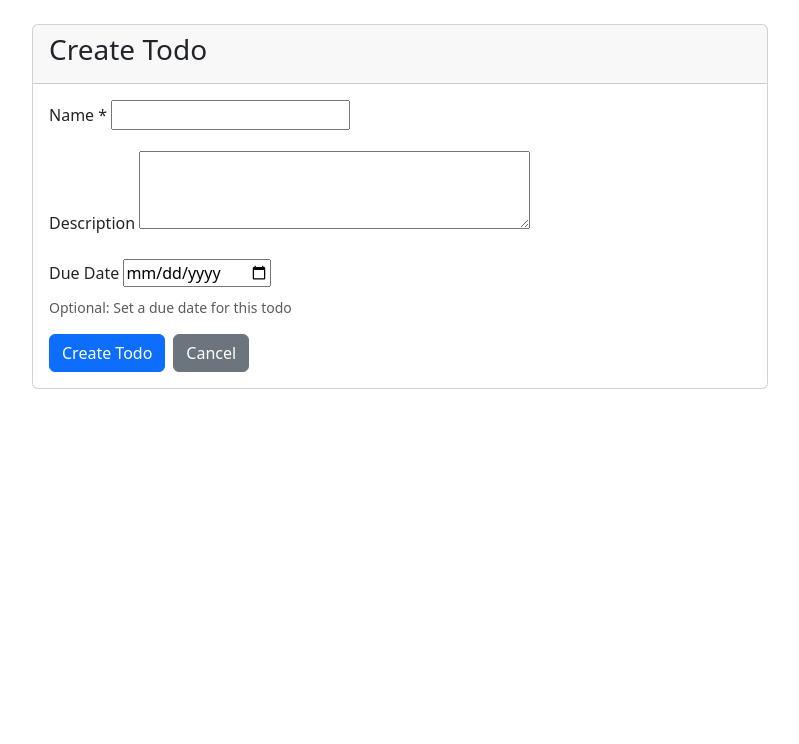
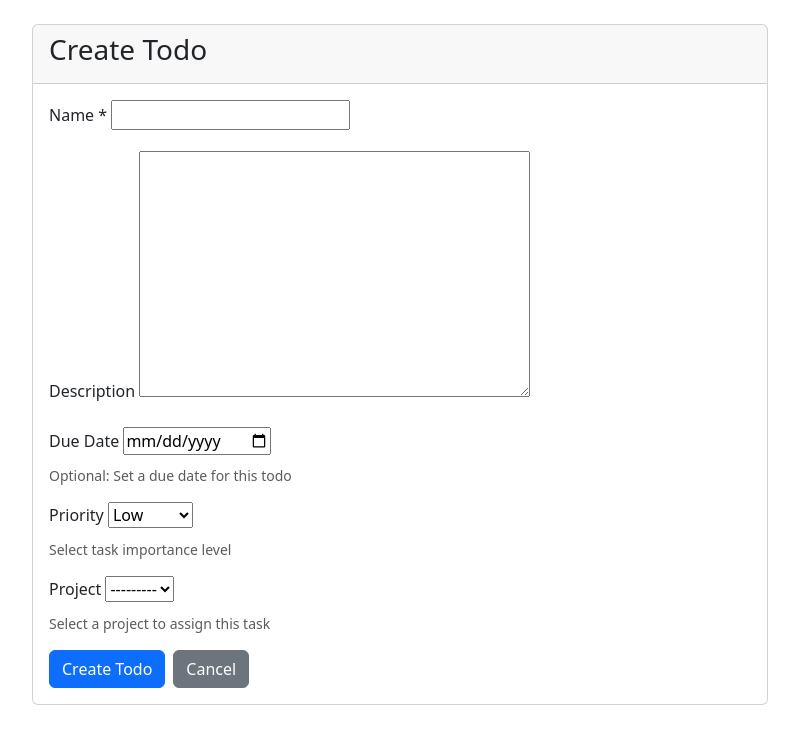
Before and after one commit to eece-4081-fall-2025/rueben_murillo_todo, a Django app: page /create/ in a window 1280 px wide. Shown: the part 56-800 px from the top of the page, without its empty margins (240-1039 px from the left). Run offline with Django 5.2, Linux system fonts and the light colour scheme; the visitor is signed in with stand-in values (Sample User, id 1); data that the repository does not hold is empty.

Commit message:
checking functionality of new project functions

```diff
--- a/five/todo/forms.py
+++ b/five/todo/forms.py
@@ -2,14 +2,19 @@ from django import forms
 from .models import ToDo,Project
 
 class ToDoForm(forms.ModelForm):
+    due_date = forms.DateField(
+        required = False,
+        widget=forms.DateInput(attrs={'type':'date'},format='%Y-%m-%d'),
+        input_formats=['%Y-%m-%d'])
     class Meta:
         model = ToDo
-        exclude = ['user']
-        fields = ['name', 'description', 'due_date','priority','project']
-        widgets = {
-            'due_date': forms.DateInput(attrs={'type': 'date'}),
-            'description' : forms.Textarea(attrs={'rows':3}),
-        }
+        fields = ['name', 'description', 'due_date', 'completed', 'priority', 'project']
+
+    def __init__(self, *args, **kwargs):
+        user = kwargs.pop('user', None)
+        super().__init__(*args,**kwargs)
+        if user:
+            self.fields['project'].queryset = Project.objects.filter(user=user)
 
 class ProjectForm(forms.ModelForm):
     class Meta:
--- a/five/todo/templates/todo/todo_form.html
+++ b/five/todo/templates/todo/todo_form.html
@@ -1,4 +1,3 @@
-<!-- templates/todo/todo_form.html -->
 {% extends 'todo/base.html' %}
 
 {% block title %}{{ action }} Todo{% endblock %}
@@ -39,6 +38,24 @@
                         <div class="form-text">Optional: Set a due date for this todo</div>
                     </div>
 
+                    <div class="mb-3">
+                        <label for="{{ form.priority.id_for_label }}" class="form-label">Priority</label>
+                        {{ form.priority }}
+                        {% if form.priority.errors %}
+                        <div class="text-danger">{{ form.priority.errors }}</div>
+                        {% endif %}
+                        <div class="form-text">Select task importance level</div>
+                    </div>
+
+                    <div class="mb-3">
+                        <label for="{{ form.project.id_for_label }}" class="form-label">Project</label>
+                        {{ form.project }}
+                        {% if form.project.errors %}
+                            <div class="text-danger">{{ form.project.errors }}</div>
+                        {% endif %}
+                        <div class="form-text">Select a project to assign this task</div>
+                    </div>
+
                     <div class="d-flex gap-2">
                         <button type="submit" class="btn btn-primary">{{ action }} Todo</button>
                         <a href="{% url 'todo_list' %}" class="btn btn-secondary">Cancel</a>
--- a/five/todo/templates/todo/todo_list.html
+++ b/five/todo/templates/todo/todo_list.html
@@ -1,4 +1,3 @@
-<!-- templates/todo/todo_list.html -->
 {% extends 'todo/base.html' %}
 
 {% block title %}My Todos{% endblock %}
@@ -9,6 +8,7 @@
     <div>
         <a href="{% url 'todo_create' %}" class="btn btn-primary">+ New Todo</a>
         <a href="{% url 'project_list' %}" class="btn btn-secondary">Projects</a>
+        <a href="{% url 'project_create' %}" class="btn btn-success">+ Add Todo to Project </a>
     </div>
 </div>
 
--- a/five/todo/views.py
+++ b/five/todo/views.py
@@ -51,6 +51,11 @@ def register_view(request):
 @login_required
 def todo_list(request):
     todos = ToDo.objects.filter(user=request.user).order_by('priority', 'due_date')
+    projects = Project.objects.filter(user=request.user)
+    project_filter = request.GET.get('project')
+    if project_filter:
+        todos = todos.filter(project__id=project_filter)
+
     query = request.GET.get('q')
     if query:
         todos = todos.filter(name__icontains=query)
@@ -66,17 +71,24 @@ def todo_list(request):
 
 
 @login_required
-def todo_create(request):  # Renamed from todo_create
+def todo_create(request):
+    project_id = request.GET.get('project')
+    project= None
+    if project_id:
+        project=get_object_or_404(Project, id=project_id, user=request.user)
+
     if request.method == 'POST':
-        form = ToDoForm(request.POST)
+        form = ToDoForm(request.POST, user= request.user)
         if form.is_valid():
             todo = form.save(commit=False)
             todo.user = request.user
             todo.save()
             messages.success(request, 'Task created successfully!')
             return redirect('todo_list')
+        else:
+            print(form.errors)
     else:
-        form = ToDoForm()
+        form = ToDoForm(user= request.user, initial={'project': project})
 
     return render(request, 'todo/todo_form.html', {
         'form': form,
```
Also changed, not shown: five/todo/templates/todo/project_list.html (+20 -6 lines).
